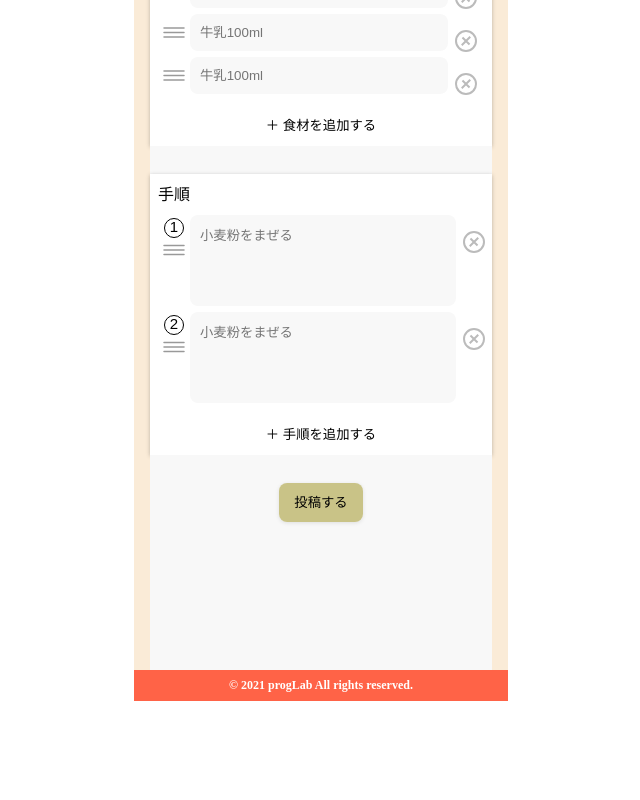
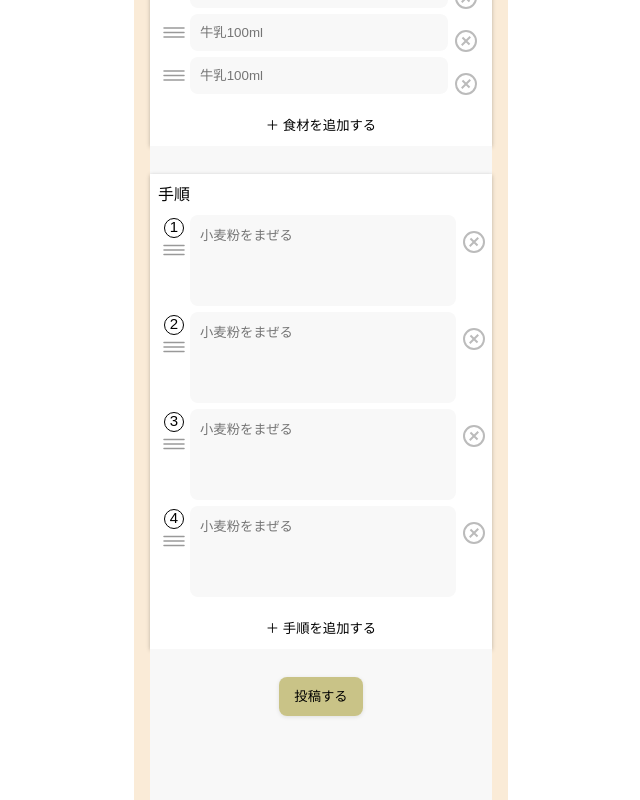
Before and after one commit to nbr41to/syokulog, a React (Create React App) app: page /create/recipie/contents in a window 1280 px wide. Shown: the part 673-1473 px from the top of the page, without its empty margins (319-959 px from the left). Before the commit the page ends 1374 px from the top, so only its background shows below. Built offline with nearby package versions, Linux system fonts and the light colour scheme.

Commit message:
関数の共通化と、ユーザーが入力した内容をstateに保持する関数を作成

```diff
--- a/src/components/pages/CreateFoodPosts/index.jsx
+++ b/src/components/pages/CreateFoodPosts/index.jsx
@@ -4,19 +4,28 @@ import cameraImage from '../../../assets/svg/camera.svg';
 import threeLineImage from '../../../assets/svg/three-line.svg';
 import formDeleteImage from '../../../assets/svg/form-delete.svg';
 
-const IngredientItem = ({ value, index, deleteIngredient }) => {
+const IngredientItem = ({
+  value,
+  deleteIngredient,
+  preserveIngredientsState,
+}) => {
   return (
     <div className={styles.ingredientItem}>
       <img src={threeLineImage} />
-      <input type="text" defaultValue={value} placeholder="牛乳100ml" />
-      <button onClick={() => deleteIngredient(index)}>
+      <input
+        type="text"
+        defaultValue={value}
+        placeholder="牛乳100ml"
+        onChange={preserveIngredientsState}
+      />
+      <button onClick={deleteIngredient}>
         <img src={formDeleteImage} />
       </button>
     </div>
   );
 };
 
-const StepItem = ({ value, index, deleteStep }) => {
+const StepItem = ({ value, index, deleteStep, preserveStepsState }) => {
   return (
     <div className={styles.stepItem}>
       <div>
@@ -29,8 +38,9 @@ const StepItem = ({ value, index, deleteStep }) => {
         rows="10"
         placeholder="小麦粉をまぜる"
         defaultValue={value}
+        onChange={preserveStepsState}
       ></textarea>
-      <button onClick={() => deleteStep(index)}>
+      <button onClick={deleteStep}>
         <img src={formDeleteImage} />
       </button>
     </div>
@@ -38,27 +48,24 @@ const StepItem = ({ value, index, deleteStep }) => {
 };
 
 const CreateFoodPosts = () => {
-  const [ingredients, setIngredient] = useState(['', '', '']);
-  const [steps, setStep] = useState(['', '']);
+  const [ingredients, setIngredients] = useState(['', '', '']);
+  const [steps, setSteps] = useState(['', '', '', '']);
 
-  const addIngredient = () => {
-    setIngredient([...ingredients, '']);
+  const addState = (state, setStateAction) => {
+    const newState = [...state, ''];
+    setStateAction(newState);
   };
 
-  const deleteIngredient = (stepNumber) => {
-    const copiedIngredients = [...ingredients];
-    copiedIngredients.splice(stepNumber, 1);
-    setIngredient(copiedIngredients);
+  const deleteState = (index, state, setStateAction) => {
+    const copiedState = [...state];
+    copiedState.splice(index, 1);
+    setStateAction(copiedState);
   };
 
-  const addStep = () => {
-    setStep([...steps, '']);
-  };
-
-  const deleteStep = (index) => {
-    const copiedSteps = [...steps];
-    copiedSteps.splice(index, 1);
-    setStep(copiedSteps);
+  const preserveChangedState = (e, index, state, setStateAction) => {
+    const copiedState = [...state];
+    copiedState[index] = e.target.value;
+    setStateAction(copiedState);
   };
 
   return (
@@ -99,14 +106,20 @@ const CreateFoodPosts = () => {
               return (
                 <IngredientItem
                   key={index}
-                  index={index}
                   value={ingredient}
-                  deleteIngredient={deleteIngredient}
+                  deleteIngredient={() =>
+                    deleteState(index, ingredients, setIngredients)
+                  }
+                  preserveIngredientsState={(e) =>
+                    preserveChangedState(e, index, ingredients, setIngredients)
+                  }
                 />
               );
             })}
             <div>
-              <button onClick={addIngredient}>＋ 食材を追加する</button>
+              <button onClick={() => addState(ingredients, setIngredients)}>
+                ＋ 食材を追加する
+              </button>
             </div>
           </div>
           <div className={styles.emptySpace}></div>
@@ -121,11 +134,16 @@ const CreateFoodPosts = () => {
                   key={index}
                   index={index}
                   value={step}
-                  deleteStep={deleteStep}
+                  deleteStep={() => deleteState(index, steps, setSteps)}
+                  preserveStepsState={(e) =>
+                    preserveChangedState(e, index, steps, setSteps)
+                  }
                 />
               );
             })}
-            <button onClick={addStep}>＋ 手順を追加する</button>
+            <button onClick={() => addState(steps, setSteps)}>
+              ＋ 手順を追加する
+            </button>
           </div>
           <div className={styles.emptySpace}></div>
         </div>
```
